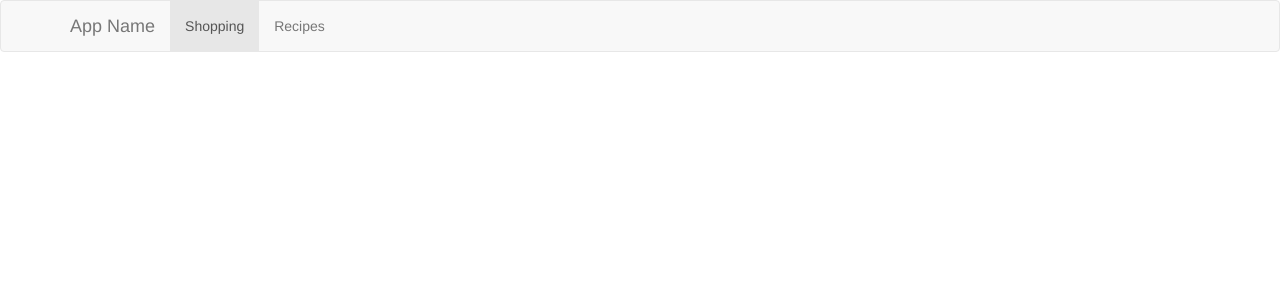
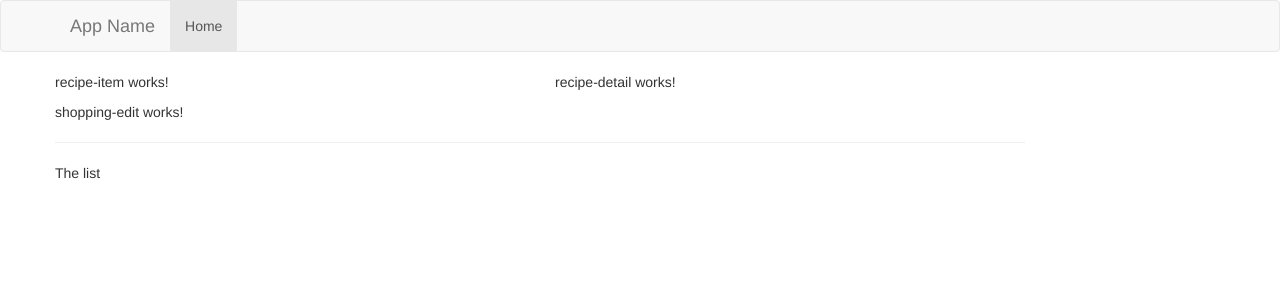
Before and after one commit to ibnuhalimm/angular-fundamentals, an Angular app: page / in a window 1280 px wide. Shown: the top 300 px of the page. Built offline with nearby package versions, Linux system fonts and the light colour scheme.

Commit message:
using component

```diff
--- a/src/app/app.component.html
+++ b/src/app/app.component.html
@@ -1 +1,9 @@
 <app-header></app-header>
+<div class="container">
+    <div class="row">
+        <div class="col-12">
+            <app-recipes></app-recipes>
+            <app-shopping-list></app-shopping-list>
+        </div>
+    </div>
+</div>
--- a/src/app/header/header.component.html
+++ b/src/app/header/header.component.html
@@ -16,12 +16,7 @@
                 <ul class="nav navbar-nav">
                     <li class="active">
                         <a href="#">
-                            Shopping
-                        </a>
-                    </li>
-                    <li>
-                        <a href="#">
-                            Recipes
+                            Home
                         </a>
                     </li>
                 </ul>
--- a/src/app/recipes/recipe-list/recipe-list.component.html
+++ b/src/app/recipes/recipe-list/recipe-list.component.html
@@ -1 +1 @@
-<p>recipe-list works!</p>
+<app-recipe-item></app-recipe-item>
--- a/src/app/recipes/recipes.component.html
+++ b/src/app/recipes/recipes.component.html
@@ -1 +1,8 @@
-<p>recipes works!</p>
+<div class="row">
+    <div class="col-md-5">
+        <app-recipe-list></app-recipe-list>
+    </div>
+    <div class="col-md-7">
+        <app-recipe-detail></app-recipe-detail>
+    </div>
+</div>
--- a/src/app/shopping-list/shopping-list.component.html
+++ b/src/app/shopping-list/shopping-list.component.html
@@ -1 +1,9 @@
-<p>shopping-list works!</p>
+<div class="row">
+    <div class="col-xs-10">
+        <app-shopping-edit></app-shopping-edit>
+        <hr>
+        <p>
+            The list
+        </p>
+    </div>
+</div>
```
